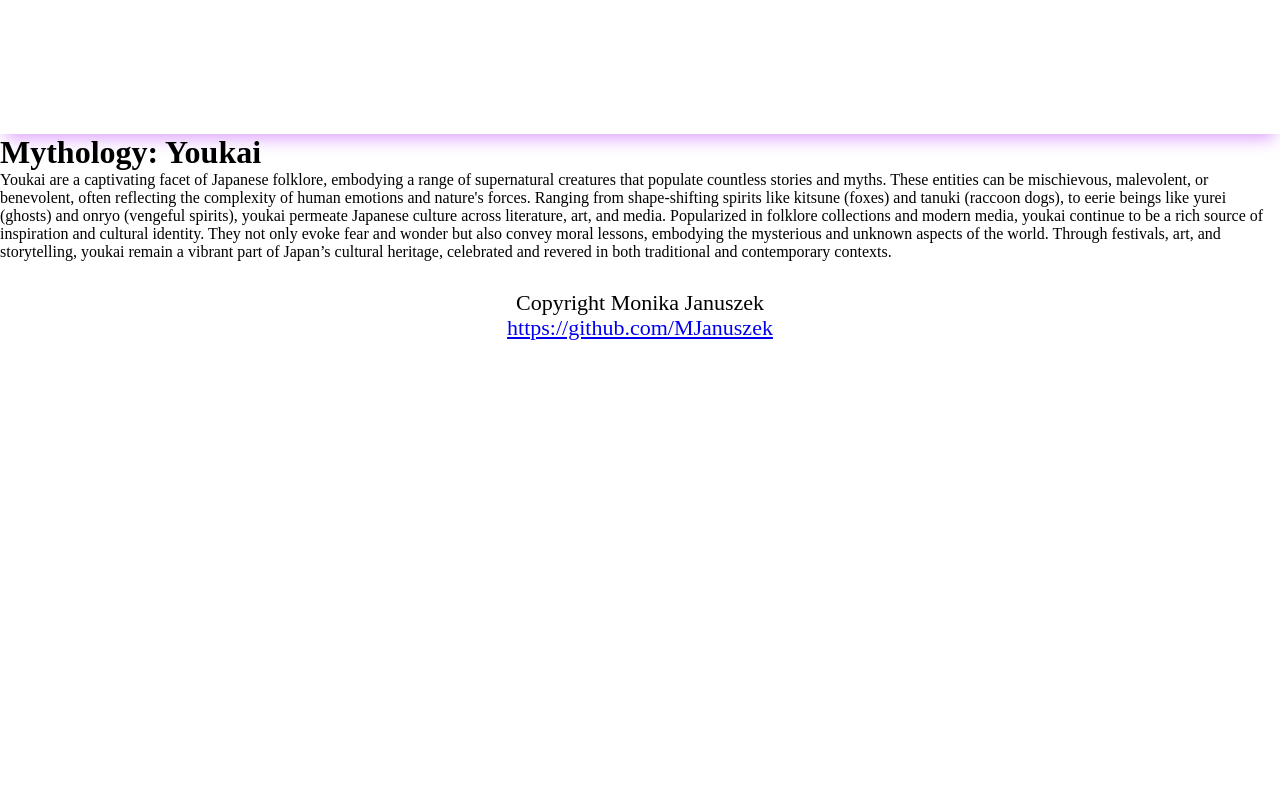
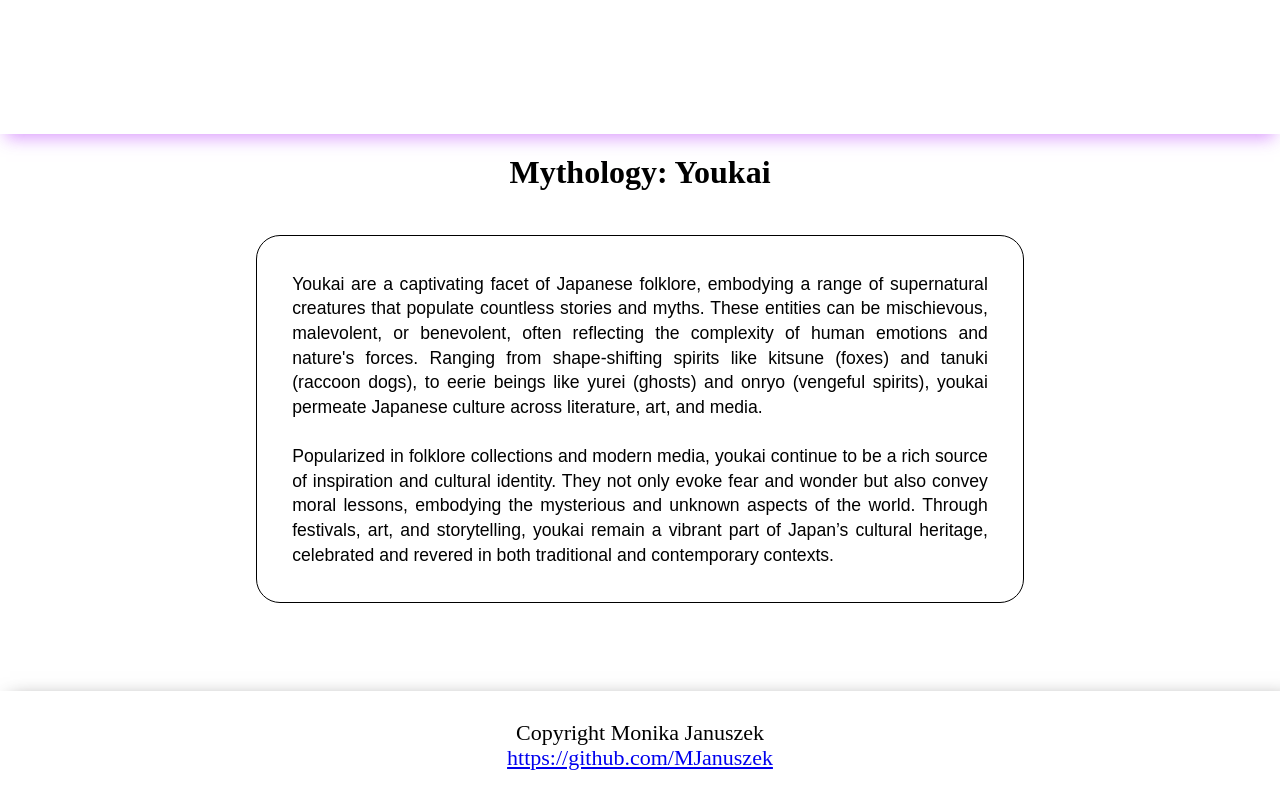
Before and after one commit to MJanuszek/about-japan-site, a React (Vite) app: page / in a window 1280 px wide. Shown: the part 3027-3827 px from the top of the page. Before the commit the page ends 3397 px from the top, so only its background shows below. Built offline with nearby package versions, Linux system fonts and the light colour scheme; a web font is replaced by a local one.

Commit message:
description styled

```diff
--- a/components/Mythology.jsx
+++ b/components/Mythology.jsx
@@ -1,7 +1,9 @@
+import "../styles/mythology.scss";
+
 function Mythology() {
   return (
     <div className="myths">
-      <h1 className="youkai">Mythology: Youkai</h1>
+      <h1 className="youkai-title">Mythology: Youkai</h1>
       <div className="yokai-description">
         Youkai are a captivating facet of Japanese folklore, embodying a range
         of supernatural creatures that populate countless stories and myths.
@@ -10,6 +12,7 @@ function Mythology() {
         from shape-shifting spirits like kitsune (foxes) and tanuki (raccoon
         dogs), to eerie beings like yurei (ghosts) and onryo (vengeful spirits),
         youkai permeate Japanese culture across literature, art, and media.
+        <br /> <br />
         Popularized in folklore collections and modern media, youkai continue to
         be a rich source of inspiration and cultural identity. They not only
         evoke fear and wonder but also convey moral lessons, embodying the
--- a/styles/footer.scss
+++ b/styles/footer.scss
@@ -6,4 +6,6 @@
   font-size: 22px;
   line-height: 1.1em;
   padding: 30px;
+  box-shadow: 10px 10px 20px 0px rgb(98, 96, 96);
+  margin-top: 4vh;
 }
--- /dev/null
+++ b/styles/mythology.scss
@@ -0,0 +1,34 @@
+@import "fonts";
+@import "colors";
+
+.myths {
+  height: auto;
+  display: flex;
+  flex-direction: column;
+  align-items: center;
+  justify-content: center;
+}
+
+.youkai-title {
+  width: 60vw;
+  text-align: center;
+
+  border-radius: 10px;
+  padding: 20px;
+}
+
+.yokai-description {
+  height: auto;
+  font-size: 1.1em;
+  width: 60vw;
+  font-family: $fontTitilliumWeb;
+  margin: 0 auto;
+  padding: 2em;
+  text-align: justify;
+  line-height: 1.4em;
+  border: 1px solid black;
+  margin-top: 3vh;
+  margin-bottom: 7vh;
+  border-radius: 24px;
+  background-color: #fff;
+}
```
